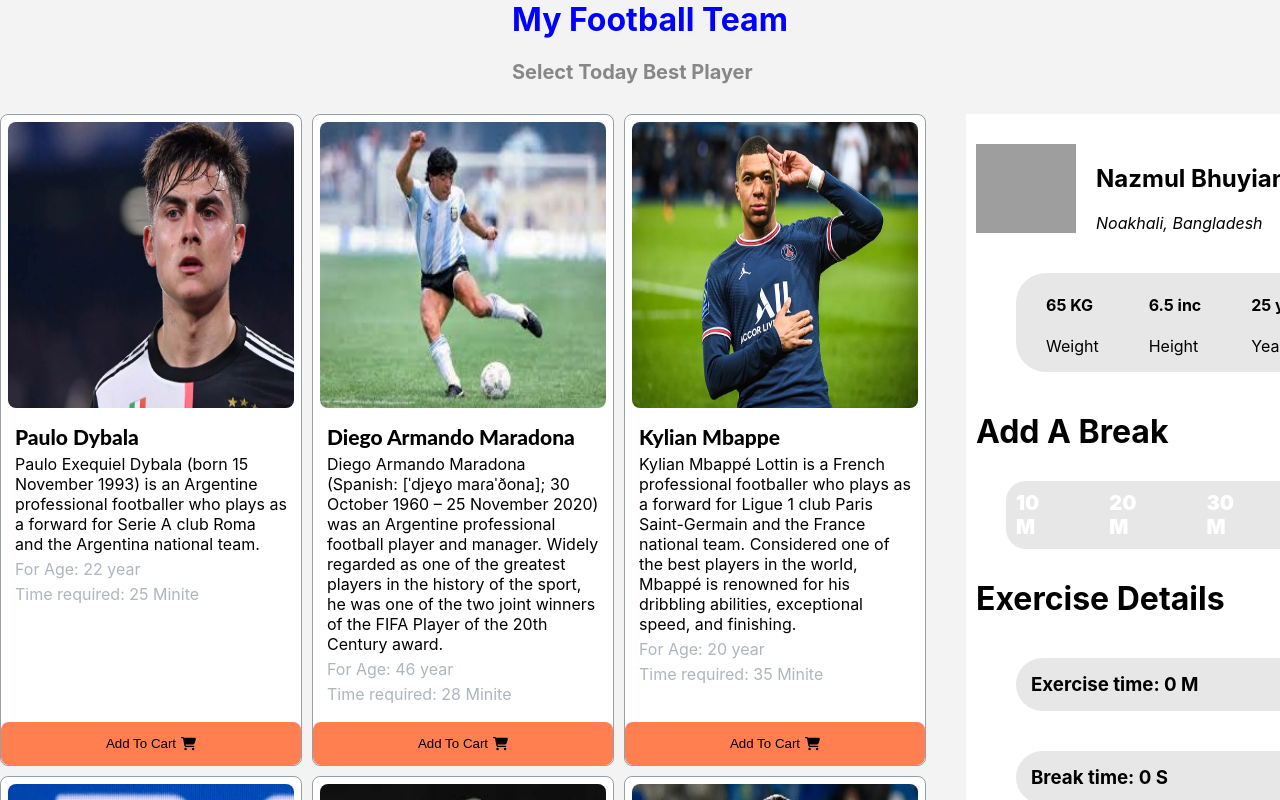
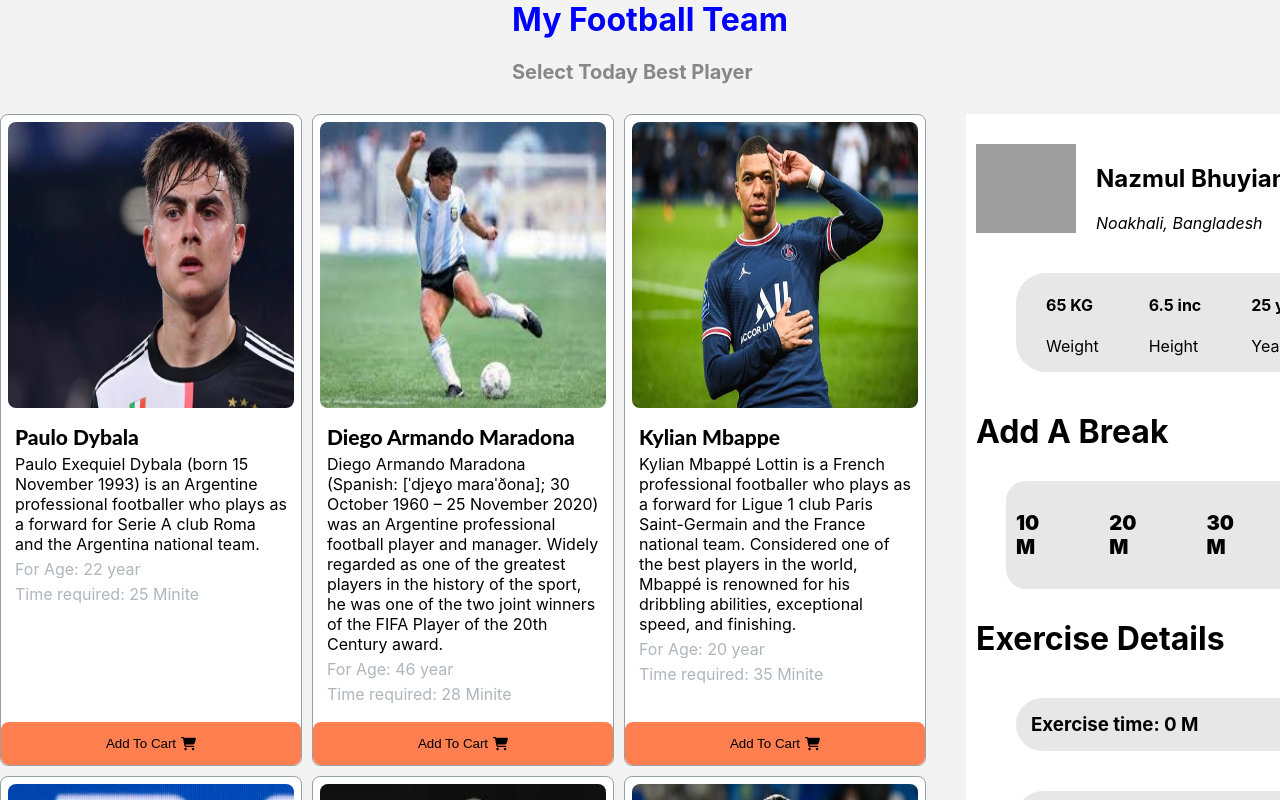
Before and after one commit to nazmulbhuyian/football-team, a React (Create React App) app: page / in a window 1280 px wide. Shown: the top 800 px of the page. Built offline with nearby package versions, Linux system fonts and the light colour scheme; grey boxes are pictures that could not be loaded; the HTML template or start-up script is replaced by a standard one.

Commit message:
break time update

```diff
--- a/src/Component/Calculation/Calculation.css
+++ b/src/Component/Calculation/Calculation.css
@@ -20,11 +20,9 @@
     margin: 30px;
     border-radius: 20px;
 }
-.time a{
+.time p{
     margin-right: 50px;
     padding: 10px;
-    text-decoration: none;
-    color: white;
     font-weight: 900;
     font-size: 20px;
 }
--- a/src/Component/Calculation/Calculation.js
+++ b/src/Component/Calculation/Calculation.js
@@ -47,11 +47,11 @@
 
             <h1>Add A Break</h1>
             <div className='time'>
-                <a onClick={() => breakTimeAdd(10)} href="/a">10 M</a>
-                <a onClick={() => breakTimeAdd(20)} href="/a">20 M</a>
-                <a onClick={() => breakTimeAdd(30)} href="/a">30 M</a>
-                <a onClick={() => breakTimeAdd(40)} href="/a">40 M</a>
-                <a onClick={() => breakTimeAdd(50)} href="/a">50 M</a>
+                <p onClick={() => breakTimeAdd(10)} href="/a">10 M</p>
+                <p onClick={() => breakTimeAdd(20)} href="/a">20 M</p>
+                <p onClick={() => breakTimeAdd(30)} href="/a">30 M</p>
+                <p onClick={() => breakTimeAdd(40)} href="/a">40 M</p>
+                <p onClick={() => breakTimeAdd(50)} href="/a">50 M</p>
             </div>
 
             <h1>Exercise Details</h1>
```
